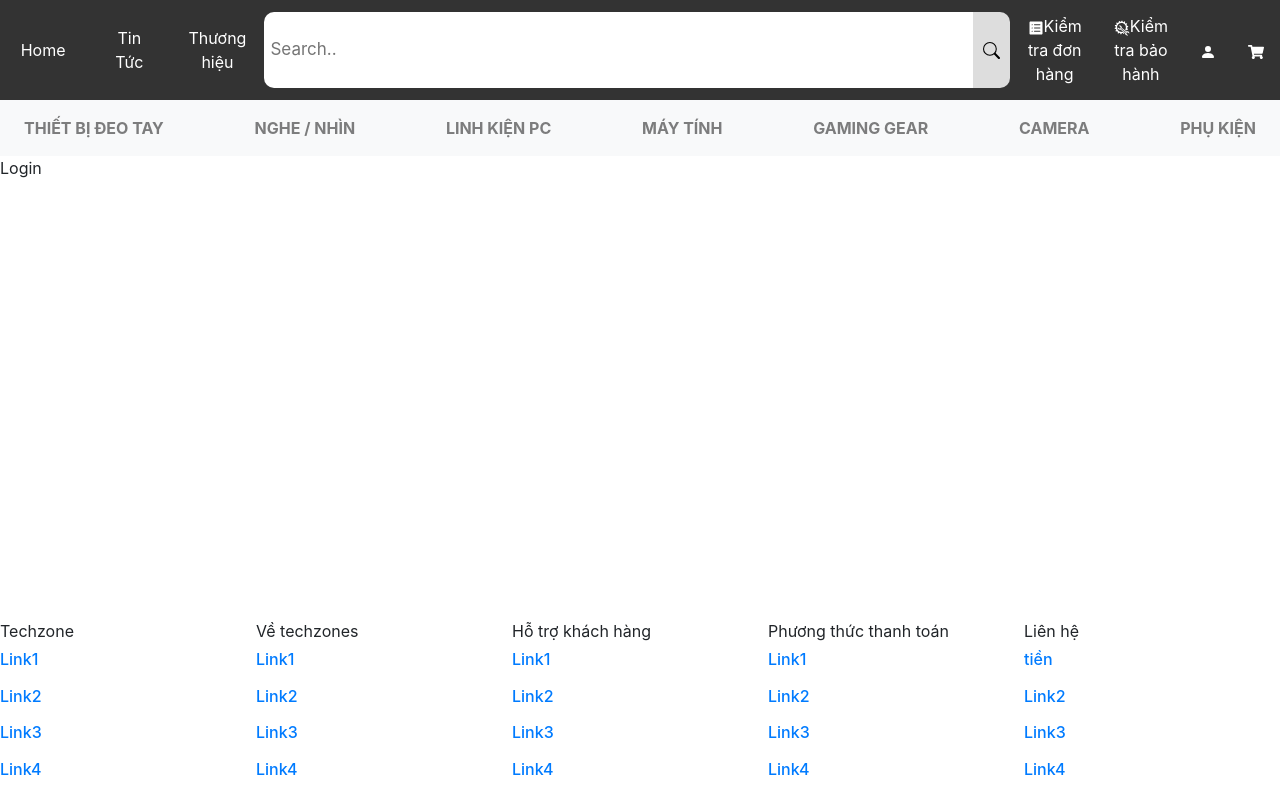
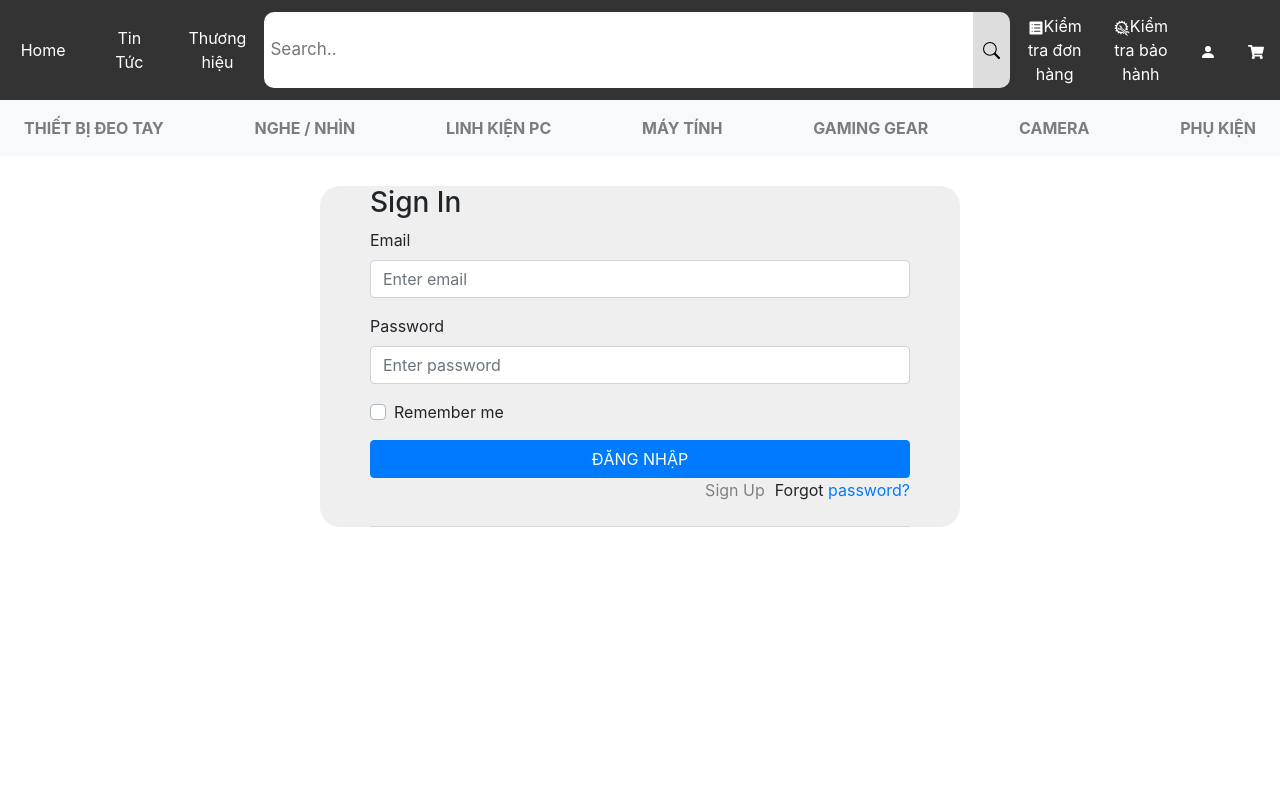
Before and after one commit to kimlong060220/Project_Web, a React (Create React App) app in the folder techzones/: page /Login in a window 1280 px wide. Built offline with nearby package versions, Linux system fonts and the light colour scheme.

Commit message:
login page

```diff
--- a/techzones/src/App.js
+++ b/techzones/src/App.js
@@ -1,9 +1,10 @@
 import './App.css';
 import 'bootstrap/dist/css/bootstrap.min.css'
 import {Component} from 'react'
-import {BrowserRouter as Router,Route, link, Switch } from "react-router-dom";
+import {BrowserRouter as Router,Route, Switch } from "react-router-dom";
 import Home from './Page/Home/Home'
 import Login from './Page/Login/Login'
+import Cart from './Page/Cart/Cart'
 class App extends Component {
   render() {
     return (
@@ -12,8 +13,8 @@ class App extends Component {
         <Switch>
           <Route path="/" exact component={Home} />
           <Route path="/Login" component={Login} />
+          <Route path="/Cart" component={Cart} />
         </Switch>
-
       </div>
     </Router>
     );
--- a/techzones/src/Component/Navbar.js
+++ b/techzones/src/Component/Navbar.js
@@ -49,7 +49,7 @@ export default class Navbar extends Component {
                     </Link>
                 </li>
                 <li className ="Nav-item" id= "cart">
-                    <Link>
+                    <Link to="/Cart">
                     <FaShoppingCart/>
                     </Link>
                 </li>
--- /dev/null
+++ b/techzones/src/Page/Cart/Cart.js
@@ -0,0 +1,19 @@
+import { Component } from "react";
+import "bootstrap/dist/css/bootstrap.min.css";
+import TopHeader from "../../Component/TopHeader";
+import BottomHeader from "../../Component/BottomHeader";
+import Footer from "../../Component/Footer";
+class Cart extends Component {
+  render() {
+    return (
+      <div className="Home">
+        <TopHeader />
+        <BottomHeader />
+        <Footer />
+        <div>Cart</div>
+      </div>
+    );
+  }
+}
+
+export default Cart;
--- /dev/null
+++ b/techzones/src/Page/Login/Login.css
@@ -0,0 +1,29 @@
+form.loginForm{
+    box-sizing: content-box;
+    padding:30px 10%;
+    width:50%;
+    margin:0px 15%;
+}
+.Sign-In{
+    padding:0px 50px;
+    justify-content:center;
+    background-color:rgb(240, 239, 239);
+    border-radius: 20px;
+
+}
+.Sign-In .form-control{
+    margin:0px;
+}
+span.Sign-Up{
+    padding-right:10px;
+    color: grey;
+    text-decoration: none;
+}
+span.Sign-Up a {
+    text-decoration: none;
+    color:grey
+}
+span.Sign-Up:hover a {
+    text-decoration: none;
+    color:blue;
+}
--- a/techzones/src/Page/Login/Login.js
+++ b/techzones/src/Page/Login/Login.js
@@ -3,14 +3,43 @@ import "bootstrap/dist/css/bootstrap.min.css";
 import TopHeader from "../../Component/TopHeader";
 import BottomHeader from "../../Component/BottomHeader";
 import Footer from "../../Component/Footer";
+import './Login.css'
+import { Link } from "react-router-dom";
 class Login extends Component {
   render() {
     return (
       <div className="Home">
         <TopHeader />
         <BottomHeader />
-        <Footer />
-        <div>Login</div>
+        <form className="loginForm">
+              <div className="Sign-In">
+              <h3>Sign In</h3>
+              <div className="form-group">
+                    <label>Email</label>
+                    <input type="email" className="form-control" placeholder="Enter email" />
+                </div>
+
+                <div className="form-group">
+                    <label>Password</label>
+                    <input type="password" className="form-control" placeholder="Enter password" />
+                </div>
+
+                <div className="form-group">
+                    <div className="custom-control custom-checkbox">
+                        <input type="checkbox" className="custom-control-input" id="customCheck1" />
+                        <label className="custom-control-label" htmlFor="customCheck1">Remember me</label>
+                    </div>
+                </div>
+
+                <button type="submit" className="btn btn-primary btn-block">ĐĂNG NHẬP</button>
+                <p className="forgot-password text-right">
+                    <span className="Sign-Up"><Link>Sign Up</Link></span>
+                    Forgot <a href="#">password?</a>
+                </p>
+                <hr class="my-4" />
+                </div>
+
+            </form>
       </div>
     );
   }
```
Also changed, not shown: techzones/src/data.js (added, +35 -0 lines).
